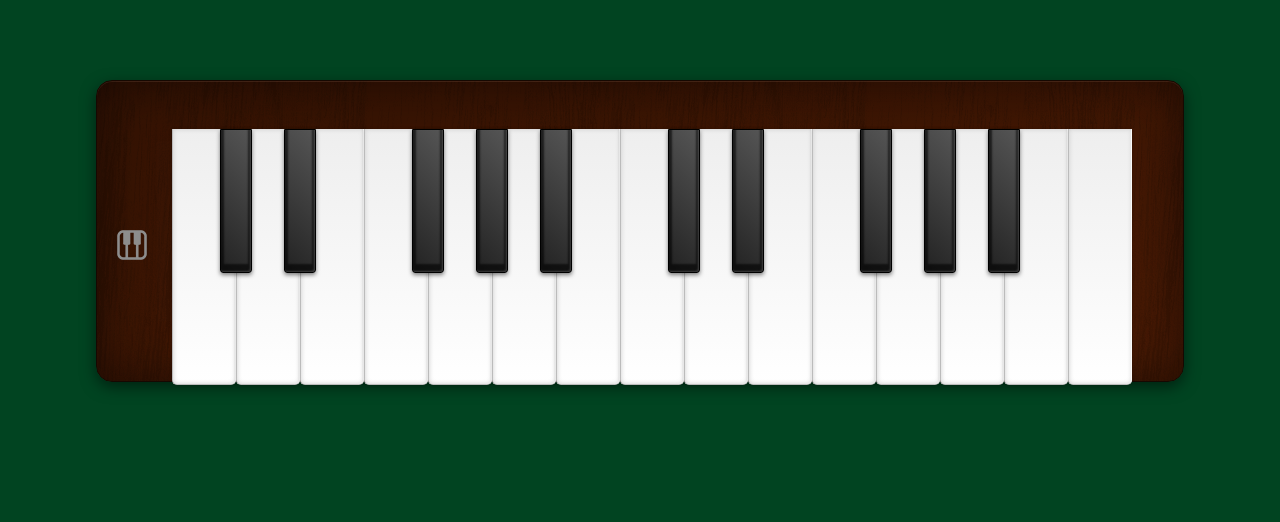
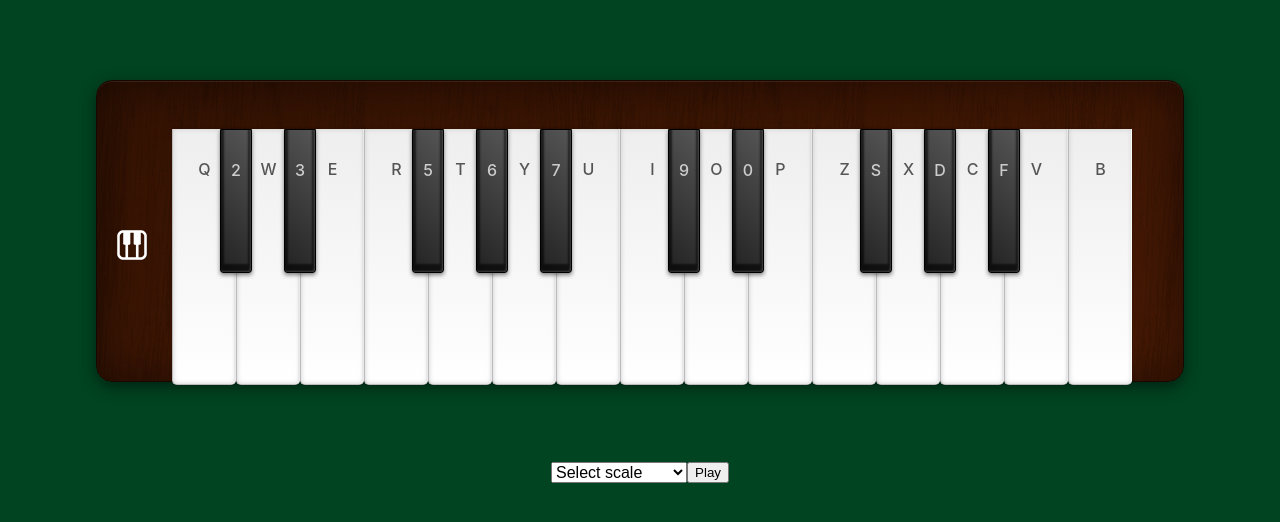
Before and after one commit to kalebWond/penta-scale-generator, a React (Create React App) app: page / in a window 1280 px wide. Shown: the top 522 px of the page. Built offline with nearby package versions, Linux system fonts and the light colour scheme.

Commit message:
auto-scale play

```diff
--- a/src/App.css
+++ b/src/App.css
@@ -66,14 +66,14 @@
 .white-active {
   border-left: 1px solid #999;
   border-bottom: 1px solid #999;
-  box-shadow: 2px 0 3px rgba(0, 0, 0, 0.1) inset,
-    2px 5px 20px rgba(0, 0, 0, 0.2) inset, 0 0 3px rgba(0, 0, 0, 0.2);
+  box-shadow: 2px 0 3px rgba(0, 0, 0, 0.2) inset,
+    2px 5px 20px rgba(0, 0, 0, 0.3) inset, 0 0 3px rgba(0, 0, 0, 0.3);
   background: linear-gradient(to bottom, #fff 0%, #e9e9e9 100%);
 }
 
 .black-active {
-  box-shadow: -1px -1px 2px rgba(255, 255, 255, 0.2) inset,
-    0 -2px 2px 3px rgba(0, 0, 0, 0.6) inset, 0 1px 2px rgba(0, 0, 0, 0.5);
+  box-shadow: -1px -1px 2px rgba(255, 255, 255, 0.3) inset,
+    0 -2px 2px 3px rgba(0, 0, 0, 0.7) inset, 0 1px 2px rgba(0, 0, 0, 0.6);
   background: linear-gradient(to right, #444 0%, #222 100%);
 }
 
@@ -127,6 +127,7 @@
 
 .controls {
   display: flex;
+  justify-content: center;
 }
 
 label {
--- a/src/Piano.js
+++ b/src/Piano.js
@@ -3,7 +3,8 @@
 import { getScalePattern, removeTransition, playSoundByKeyboard, playSound, sleep, playKey } from './_helpers';
 
 function Piano() {
-    const [showKeys, setShowKeys] = useState(false);
+    const [showKeys, setShowKeys] = useState(true);
+    const [isPlaying, setIsPlaying] = useState(false)
     useLayoutEffect(() => {
         document.addEventListener('keydown', playSoundByKeyboard)
         const keys = Array.from(document.querySelectorAll('.set div'))
@@ -98,27 +99,53 @@
                 </div>
                 <audio src="assets/sounds/"></audio>
             </ul>
-            {/* <Controls getControlData={getControlData} /> */}
+            <Controls getControlData={getControlData} />
         </>
     );
 
-    // function getControlData(data) {
-    //     const pattern = getScalePattern(data.scale);
-    //     playScale(pattern)
-    // }
+    function getControlData(data) {
+        const pattern = getScalePattern(data.scale);
+        playScale(pattern)
+    }
 
-    // function playScale(pattern) {
-    //     const keys = Array.from(document.querySelectorAll('.set div')).slice(0, 13)
-    //     console.log(pattern)
-    //     playKey(keys[0])
-    //     pattern.forEach(async (pat, i) => {
-    //         // if(i === 3) {
-    //         //     await sleep(400)
-    //         // }
-    //         console.log(pat, i)
-    //         playKey(keys[(pat*2) + (i*2)])
-    //     })
-    // }
+    async function playScale(pattern) {
+        if(!pattern || isPlaying) {
+            return;
+        }
+        setIsPlaying(true)
+        const keys = Array.from(document.querySelectorAll('.set div')).slice(0, 13)
+        playKey(keys[0])
+        const backwards = [keys[0]]
+        let prevSum = 0;
+        for(let i = 0; i < pattern.length; i++) {
+            if(i === 2) {
+                await sleep(1000)
+            } else if(i === 4) {
+                await sleep(700)
+            } else if(i === 3) {
+                await sleep(500)
+            } else {
+                await sleep(450)
+            }
+            playKey(keys[(pattern[i]*2) + (prevSum*2)])
+            backwards.unshift(keys[(pattern[i]*2) + (prevSum*2)])
+            prevSum += pattern[i];
+        }
+        for (let i = 0; i < backwards.length; i++) {
+            const key = backwards[i];
+            if(i === 0) {
+                await sleep(1500)
+            } else if(i === 3) {
+                await sleep(800)
+            } else if(i === 5) {
+                await sleep(850)
+            } else {
+                await sleep(500)
+            }
+            playKey(key)
+        }
+        setIsPlaying(false)
+    }
 }
 
 export default Piano
--- a/src/_helpers.js
+++ b/src/_helpers.js
@@ -4,6 +4,16 @@
             return [1, 1, 1.5, 1, 1.5]
         case "TIZITA-2":
             return [1, 0.5, 2, 0.5, 2]
+        case "AMBASEL-1":
+            return [1, 1.5, 1, 1, 1.5]
+        case "AMBASEL-2":
+            return [0.5, 2, 1, 0.5, 2]
+        case "BATI-1":
+            return [2, 0.5, 1, 2, 0.5]
+        case "BATI-2":
+            return [1.5, 1, 1, 1.5, 1]
+        case "ANCHOYE":
+            return [0.5, 2, 0.5, 1.5, 1.5]
         default:
             break;
     }
@@ -14,7 +24,7 @@
     e.target.classList.remove(`${e.target.classList[0]}-active`)
 }
 
-export const playSoundByKeyboard = (e) =>  {
+export const playSoundByKeyboard = (e) => {
     if (e.repeat) {
         return;
     }
@@ -52,6 +62,17 @@
     return new Promise(resolve => setTimeout(resolve, ms));
 }
 
-export const playKey = (key) => {
-    console.log(key.dataset)
+export const playKey = (note) => {
+    const audio = document.querySelector('audio')
+    // reset the audio src tag
+    audio.src = "assets/sounds/";
+    const newAudio = audio.cloneNode()
+    const { key } = note.dataset;
+    if (!key) {
+        return;
+    }
+    note.classList.add(`${note.classList[0]}-active`)
+    newAudio.src = `${newAudio.src}${key}.ogg`;
+    newAudio.currentTime = 0;
+    newAudio.play();
 }
```
